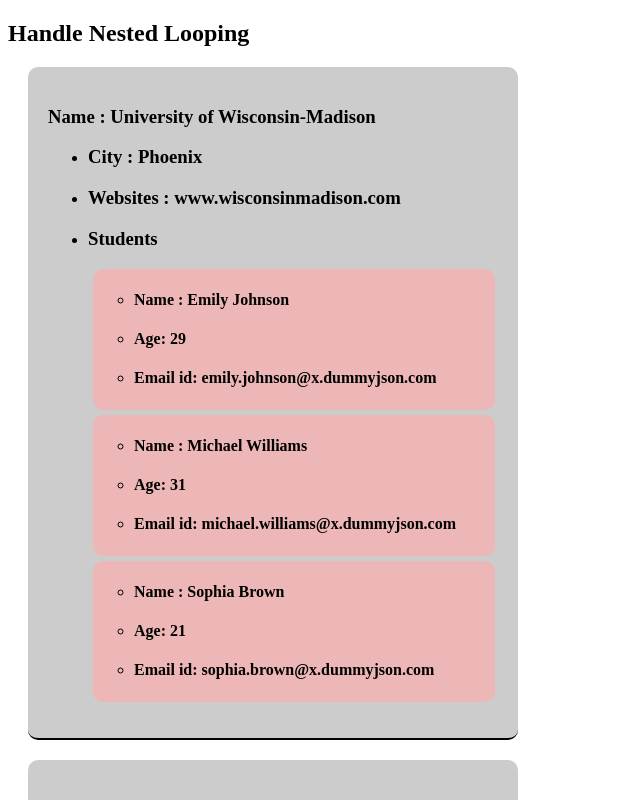
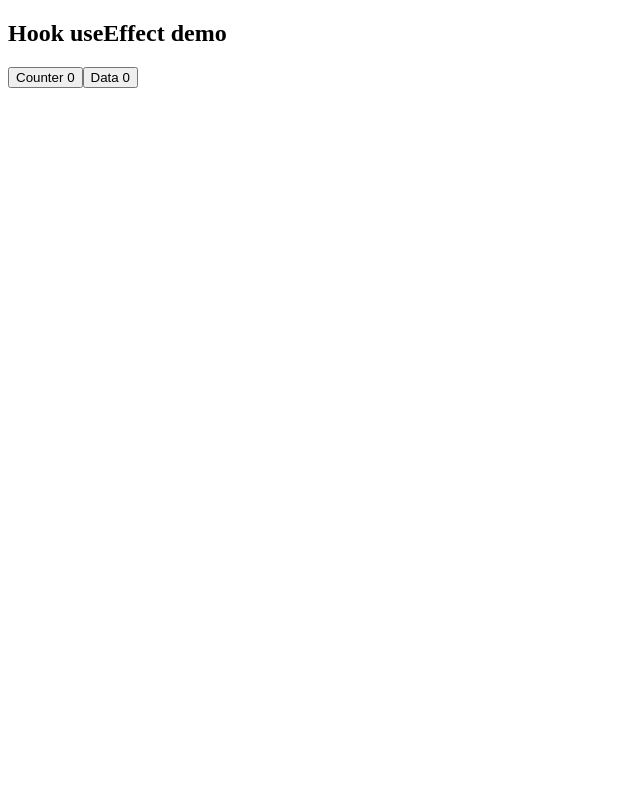
Before and after one commit to bibhusprasad/026_reactjs_tutorial_from_youtube, a React (Vite) app in the folder react-basic/: page / in a window 1280 px wide. Shown: the top 800 px of the page, without its empty margins (0-640 px from the left). Built offline with nearby package versions, Linux system fonts and the light colour scheme.

Commit message:
11. Pre Hook side effects inside componennt

```diff
--- a/react-basic/src/App.jsx
+++ b/react-basic/src/App.jsx
@@ -1,12 +1,11 @@
-
-import HandleNestedLoop from "./HandleNestedLoop"
+import HookUseEffectPre from "./HookUseEffectPre"
 
 function App() {
 
   return (
     <>
       <div>
-        <HandleNestedLoop />
+        <HookUseEffectPre />
       </div>
     </>
   )
--- /dev/null
+++ b/react-basic/src/HookUseEffectPre.jsx
@@ -0,0 +1,23 @@
+import { useState } from "react";
+
+function HookUseEffectPre() {
+
+  const [counter, setCounter] = useState(0);
+  const [data, setData] = useState(0);
+
+  function callOnce() {
+    console.log("callOnce function called")
+  }
+
+  callOnce();
+
+  return(
+    <div>
+      <h2>Hook useEffect demo</h2>
+      <button onClick={()=>setCounter(counter + 1)}>Counter {counter}</button>
+      <button onClick={()=>setData(data + 1)}>Data {data}</button>
+    </div>
+  )
+}
+
+export default HookUseEffectPre;
```
Also changed, not shown: 2 other files (tests, documents, lock files or other folders).
